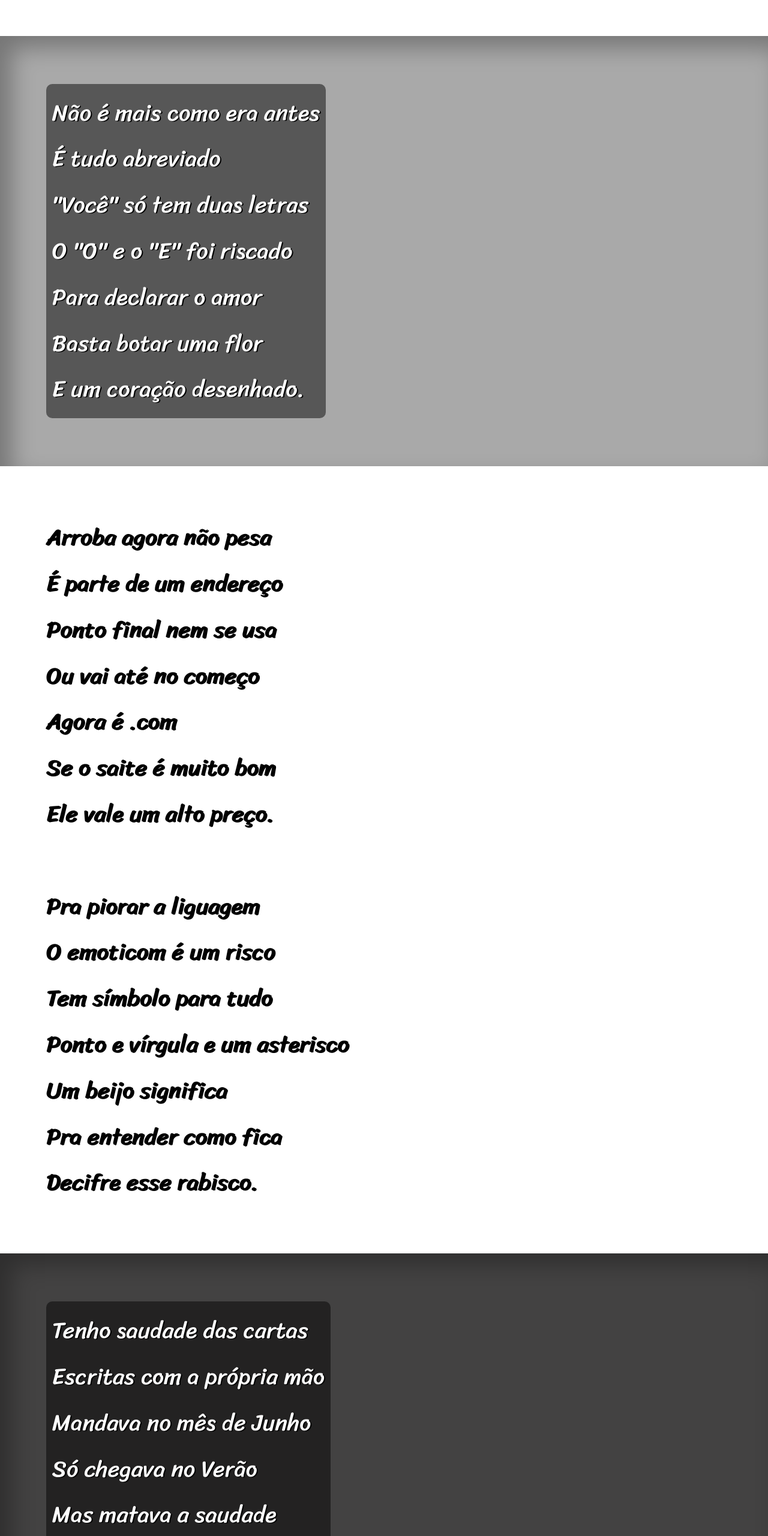
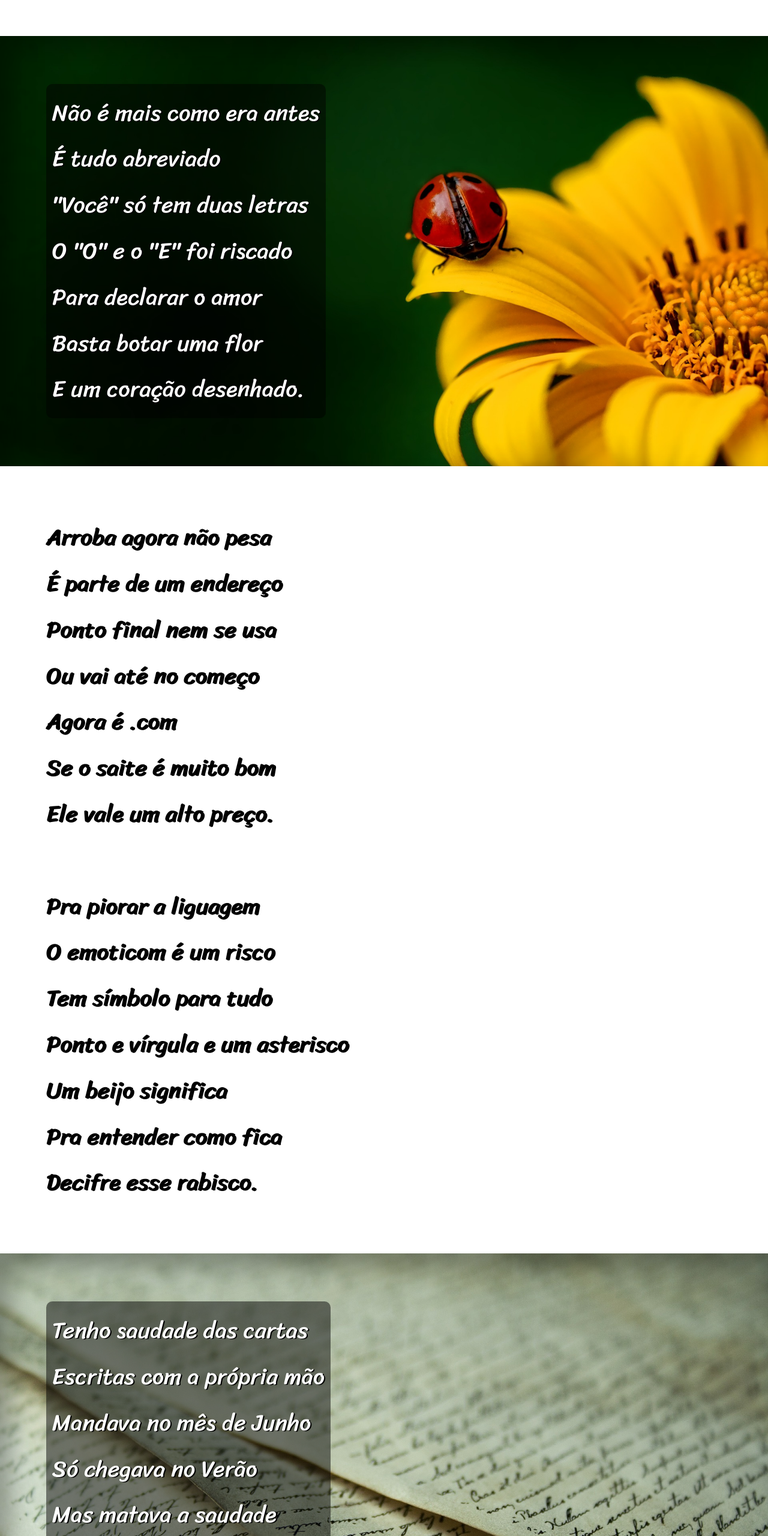
Before and after one commit to Yr3hn/GCordel, a plain HTML site: page index.html in a window 1280 px wide. Shown: the part 909-3469 px from the top of the page at 60% size. Drawn offline with Linux system fonts and the light colour scheme.

Commit message:
Update style.css

```diff
--- a/style.css
+++ b/style.css
@@ -74,12 +74,12 @@ section {
 }
 
 #img1{
-  background: url('desafio2/imgs/bg1.jpg') right center no-repeat fixed;
+  background: url('./imgs/bg1.jpg') right center no-repeat fixed;
   background-size: cover;
 }
 
 #img2{
-  background-image: url('desafio2/imgs/bg2.jpg');
+  background-image: url('./imgs/bg2.jpg');
 }
 
 .img p {
```
